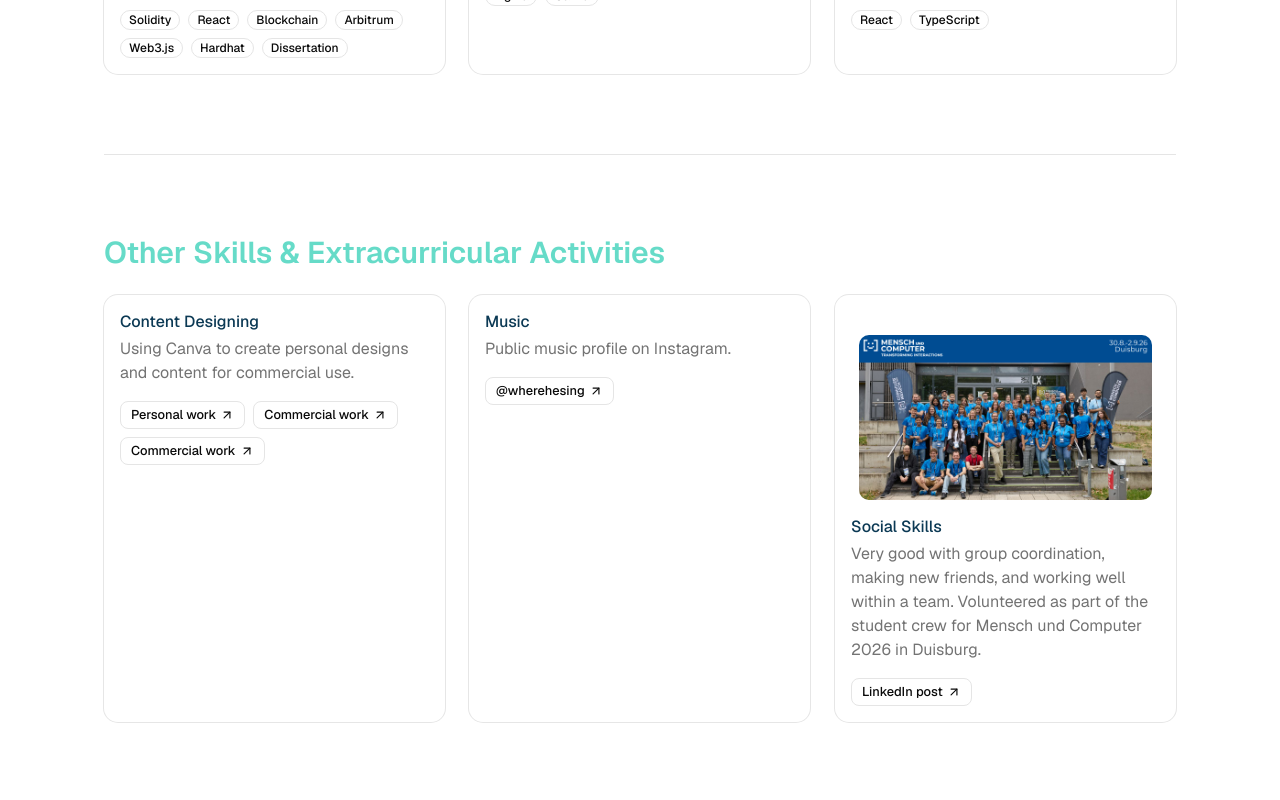
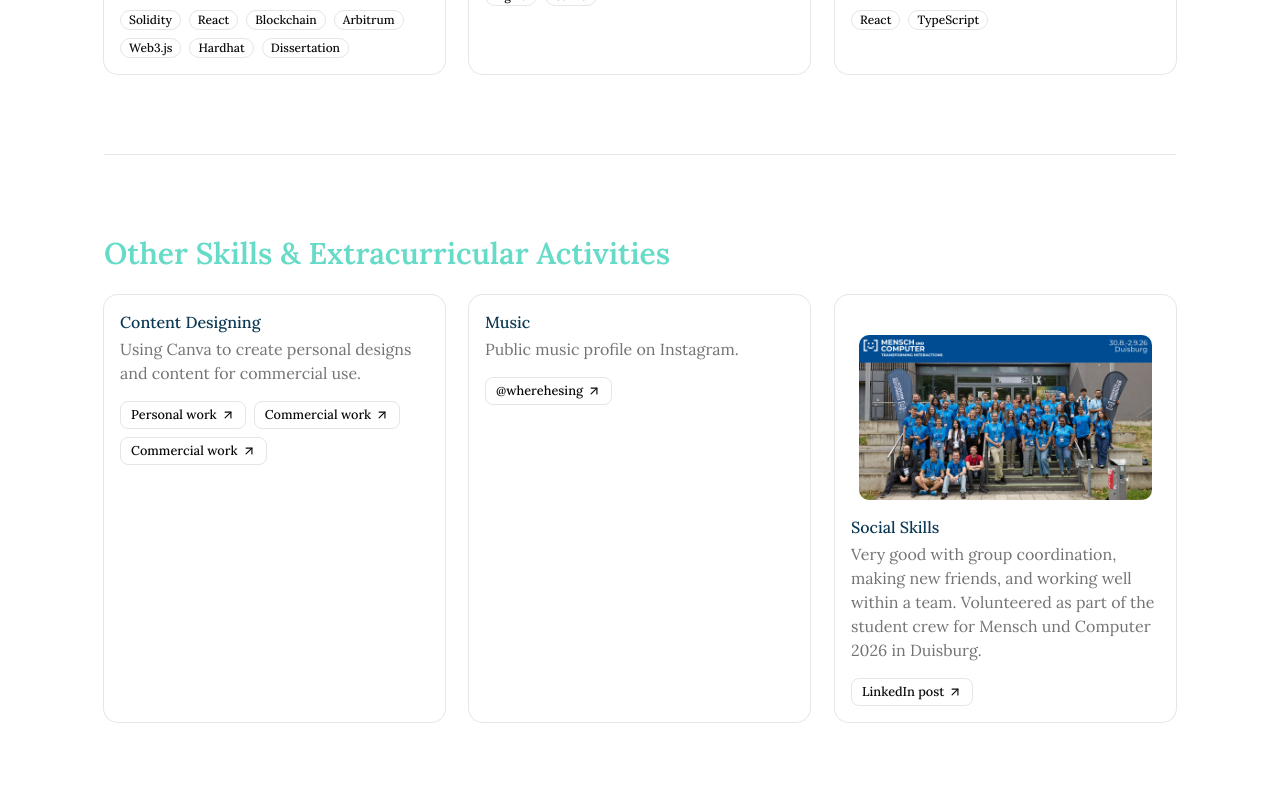
Before and after one commit to GavinFernando/Portfolio, a Next.js app: page / in a window 1280 px wide. Shown: the part 1573-2373 px from the top of the page. Built offline with nearby package versions, Linux system fonts and the light colour scheme.

Commit message:
changed overall font

```diff
--- a/app/layout.tsx
+++ b/app/layout.tsx
@@ -1,16 +1,11 @@
-import { Geist, Geist_Mono } from "next/font/google"
+import { Lora } from "next/font/google"
 
 import "./globals.css"
 import { ThemeProvider } from "@/components/theme-provider"
 import { ThemeToggle } from "@/components/theme-toggle"
 import { cn } from "@/lib/utils";
 
-const geist = Geist({subsets:['latin'],variable:'--font-sans'})
-
-const fontMono = Geist_Mono({
-  subsets: ["latin"],
-  variable: "--font-mono",
-})
+const lora = Lora({ subsets: ["latin"], variable: "--font-sans" })
 
 export default function RootLayout({
   children,
@@ -21,7 +16,7 @@ export default function RootLayout({
     <html
       lang="en"
       suppressHydrationWarning
-      className={cn("antialiased", fontMono.variable, "font-sans", geist.variable)}
+      className={cn("antialiased", "font-sans", lora.variable)}
     >
       <body>
         <ThemeProvider>
```
